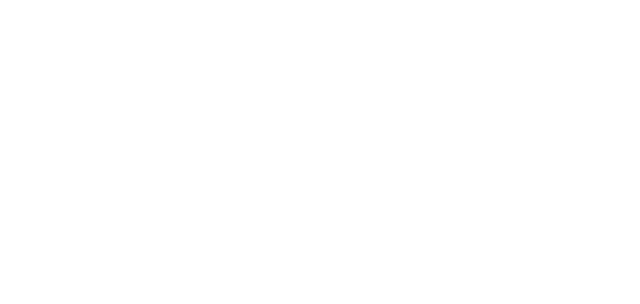
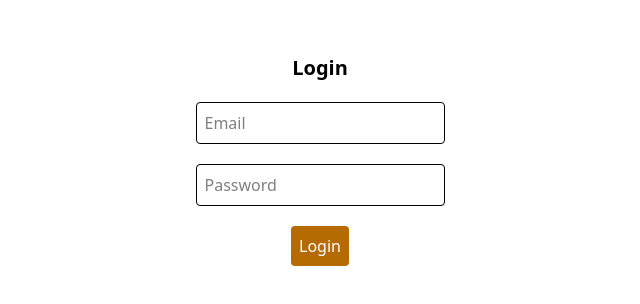
Before and after one commit to anicperica/BookNook, a React (Vite) app: page /login in a window 1280 px wide. Before the commit this address had no page. Shown: the part 240-544 px from the top of the page, without its empty margins (320-960 px from the left). Built offline with nearby package versions, Linux system fonts and the light colour scheme.

Commit message:
Add login form and authentication

```diff
--- a/package.json
+++ b/package.json
@@ -11,6 +11,7 @@
   },
   "dependencies": {
     "@tailwindcss/vite": "^4.1.8",
+    "axios": "^1.9.0",
     "react": "^19.1.0",
     "react-dom": "^19.1.0",
     "react-router-dom": "^7.6.1",
--- a/src/App.tsx
+++ b/src/App.tsx
@@ -1,11 +1,29 @@
 import { Routes, Route } from "react-router-dom";
-import DiscoverPage from "./pages/discoverPage/DiscoverPage";
-
+import DiscoverPage from "./pages/DiscoveryPage/DiscoverPage";
+import LibraryPage from "./pages/LibraryPage/LibraryPage";
+import LoginPage from "./pages/LoginPage/LoginPage";
+import ProtectedRoute from "./components/ProtectedRoute";
 function App() {
   return (
     <>
       <Routes>
-        <Route path="/" element={<DiscoverPage />} />
+        <Route
+          path="/"
+          element={
+            <ProtectedRoute>
+              <DiscoverPage />
+            </ProtectedRoute>
+          }
+        />
+        <Route
+          path="/library"
+          element={
+            <ProtectedRoute>
+              <LibraryPage />
+            </ProtectedRoute>
+          }
+        />
+        <Route path="/login" element={<LoginPage />} />
       </Routes>
     </>
   );
--- a/src/components/Navbar.tsx
+++ b/src/components/Navbar.tsx
@@ -1,7 +1,13 @@
 import { Link } from "react-router-dom";
+import { useNavigate } from "react-router-dom";
 import BookIcon from "./svg/BookIcon";
 
 export default function Navbar() {
+  const navigate =useNavigate();
+  const handleLogout = () =>{
+    localStorage.removeItem("token");
+    navigate("/login");
+  }
   return (
     <div className="flex justify-between items-center px-10 py-4 bg-white text-xl">
       <div className="flex flex-row justify-center items-center" >
@@ -10,7 +16,8 @@ export default function Navbar() {
       </div>
       <div className="flex gap-5">
         <Link to="/" className="hover:text-primary hover:underline">Discover</Link>
-        <Link to="" className="hover:text-primary hover:underline">My Library</Link>
+        <Link to="/library" className="hover:text-primary hover:underline">My Library</Link>
+        <button onClick={handleLogout} className="over:text-primary hover:underline">Logout</button>
       </div>
     </div>
   );
--- /dev/null
+++ b/src/components/ProtectedRoute.tsx
@@ -0,0 +1,12 @@
+
+import { Navigate } from "react-router-dom";
+
+export default function ProtectedRoute({children}:{ children: React.ReactNode  }){
+    const token = localStorage.getItem("token");
+
+    if(!token){
+        return <Navigate to="/login" replace/>
+
+    }
+    return children
+}
--- /dev/null
+++ b/src/pages/LibraryPage/LibraryPage.tsx
@@ -0,0 +1,6 @@
+export default function LibraryPage(){
+    return(
+        <>
+        </>
+    );
+}
--- /dev/null
+++ b/src/pages/LoginPage/LoginPage.tsx
@@ -0,0 +1,43 @@
+import { useState } from "react";
+import axios from "axios";
+import { useNavigate } from "react-router-dom";
+
+export default function LoginPage() {
+  const [email, setEmail] = useState("");
+  const [password, setPassword] = useState("");
+  const navigate = useNavigate();
+
+  const handleLogin = async (e: React.FormEvent)=>{
+    e.preventDefault();
+    try{
+        const res = await axios.post("https://bootcamp2025.depster.me/login", {email,password});
+        localStorage.setItem("token",res.data.token);
+        navigate("/");
+    }catch(err){
+    alert("Login failed");
+    }
+  };
+
+  return (
+    <form onSubmit={handleLogin} className="flex flex-col justify-center items-center h-screen p-10 gap-5">
+      <h1 className="text-xl font-bold">Login</h1>
+      <input
+        value={email}
+        onChange={(e) => setEmail(e.target.value)}
+        placeholder="Email"
+        className="border p-2 rounded"
+        required
+      />
+       <input
+        value={password}
+        onChange={(e) => setPassword(e.target.value)}
+        placeholder="Password"
+        type="password"
+        className="border p-2 rounded"
+        required
+      />
+      <button type="submit" className="bg-primary text-white p-2 rounded cursor-pointer">Login</button>
+
+    </form>
+  );
+}
```
Also changed, not shown: src/pages/DiscoveryPage/DiscoverPage.tsx (renamed from src/pages/discoverPage/DiscoverPage.tsx), src/pages/RootLayout.tsx (deleted), 1 other file (tests, documents, lock files or other folders).
